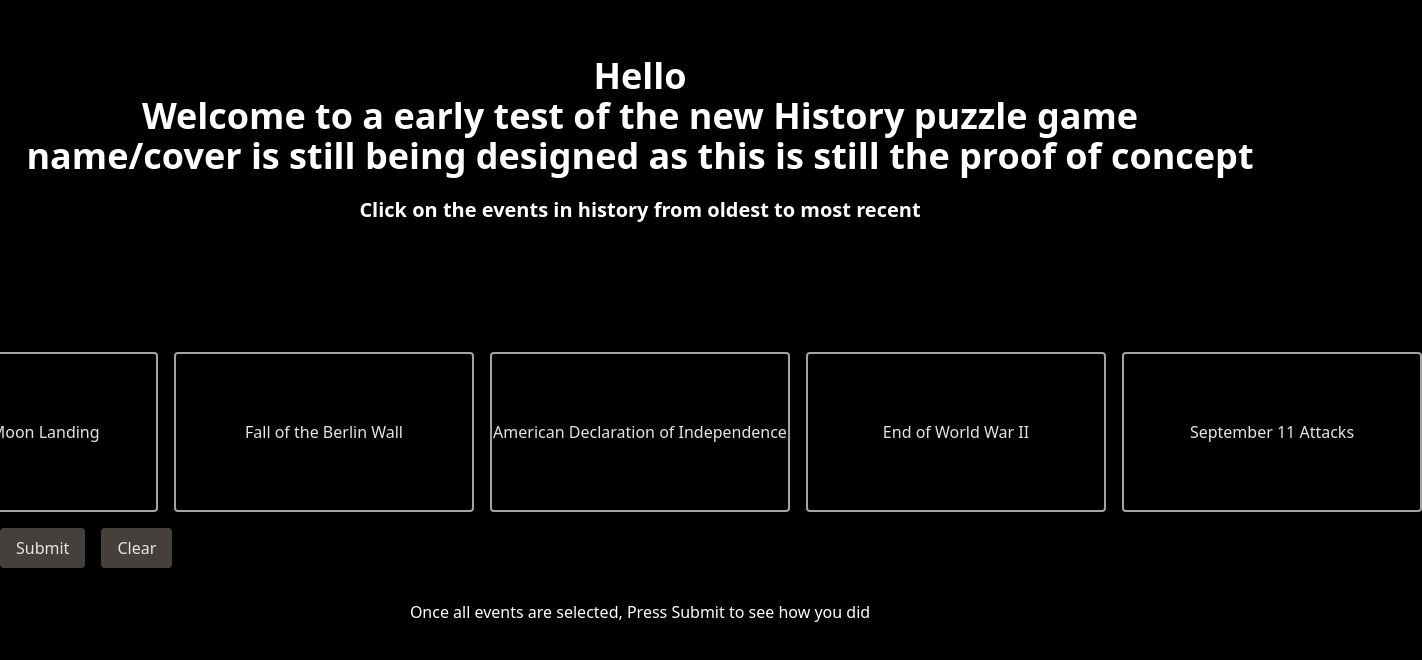
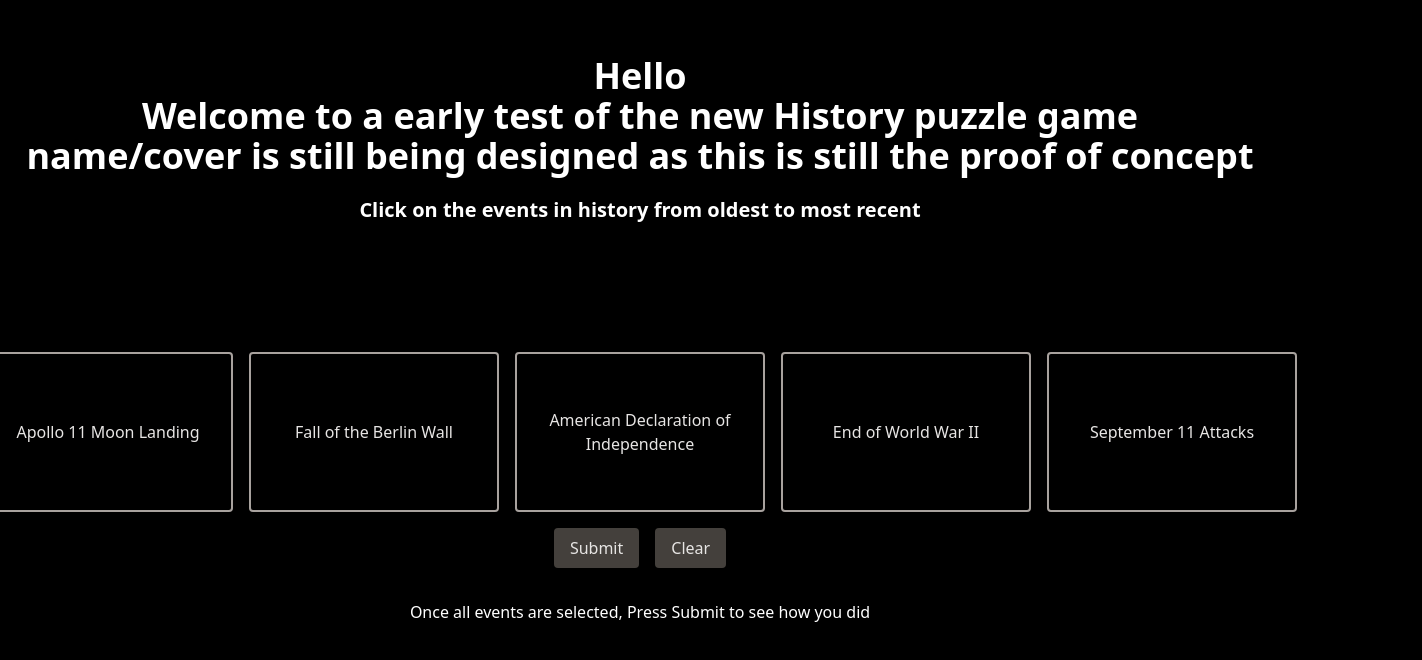
Before and after one commit to ljodiceendicott/trivily, a Next.js app: page / in a window 1280 px wide. Shown: the top 660 px of the page, 1422 px wide, since content can reach past the window. Built offline with nearby package versions, Linux system fonts and the light colour scheme.

Commit message:
fixed formatting from responsive impl

```diff
--- a/app/page.tsx
+++ b/app/page.tsx
@@ -95,14 +95,14 @@ const correct = [3,4,1,2,5];
             <button
               key={num}
               onClick={() => handleButtonClick(num)}
-              className="min-w-[300px] w-full md:w-1/3 h-40 border-2 border-stone-400 rounded flex items-center justify-center text-stone-200 hover:bg-stone-800 transition-all"
+              className="min-w-[250px] w-full md:w-1/3 h-40 border-2 border-stone-400 rounded flex items-center justify-center text-stone-200 hover:bg-stone-800 transition-all"
             >
               {pressed[num - 1] ? order.indexOf(num) + 1 : historicalEvents[num-1].title}
             </button>
           ))}
         </div>
 
-        <div className="flex flex-col md:flex-row gap-4 w-full">
+        <div className="flex flex-col md:flex-row gap-4 w-full justify-center">
           <button
             onClick={handleSubmit}
             className="w-full md:w-auto px-4 py-2 bg-stone-700 text-stone-200 rounded hover:bg-stone-600 transition-all"
```
